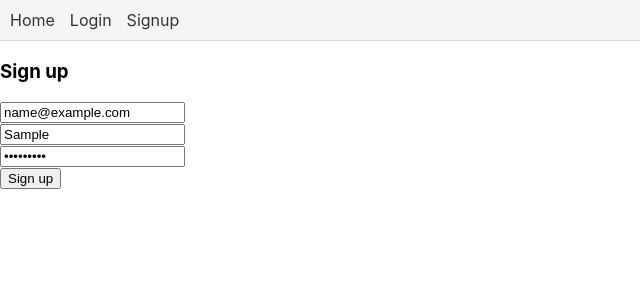
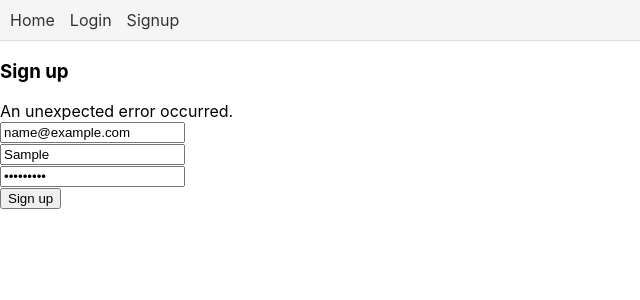
Before and after one commit to drdracool/AutumaDecem, a React (Create React App) app in the folder frontend/: page /signup in a window 1280 px wide. Both pictures are taken after typing "name@example.com", "Sample", "Sample123" into the empty fields and a click on the button "Sign up". Shown: the top 300 px of the page, without its empty margins (0-640 px from the left). Built offline with nearby package versions, Linux system fonts and the light colour scheme; no server answers.

Commit message:
Add notification message for sign up

```diff
--- a/frontend/src/pages/Signup.js
+++ b/frontend/src/pages/Signup.js
@@ -1,6 +1,10 @@
+import { useState } from "react";
 import React from "react";
 
 const Signup = () => {
+  const [notification, setNotification] = useState(null);
+  const [notificationType, setNotificationType] = useState("");
+
   const handleSubmit = async (e) => {
     e.preventDefault();
     const email = e.target.email.value;
@@ -17,20 +21,38 @@ const Signup = () => {
       });
 
       if (response.ok) {
-        const data = await response.json();
-        alert(data.message);
+        setNotification("Registration successful! Please log in.");
+        setNotificationType("success");
+        e.target.reset();
       } else {
         const error = await response.json();
-        alert(error.error);
+        setNotification(error.error || "An error occurred.");
+        setNotificationType("error");
       }
     } catch (err) {
       console.error("Error signing up", err);
+      setNotification("An unexpected error occurred.");
+      setNotificationType("error");
     }
+
+    // setTimeout(() => {
+    //   setNotification(null);
+    //   setNotificationType("");
+    // }, 5000);
   };
 
   return (
     <div>
       <h3>Sign up</h3>
+      {notification && (
+        <div
+          className={`flash-message ${
+            notificationType === "success" ? "flash-success" : "flash-error"
+          }`}
+        >
+          {notification}
+        </div>
+      )}
       <div>
         <form onSubmit={handleSubmit}>
           <div>
```
Also changed, not shown: 1 other file (tests, documents, lock files or other folders).
